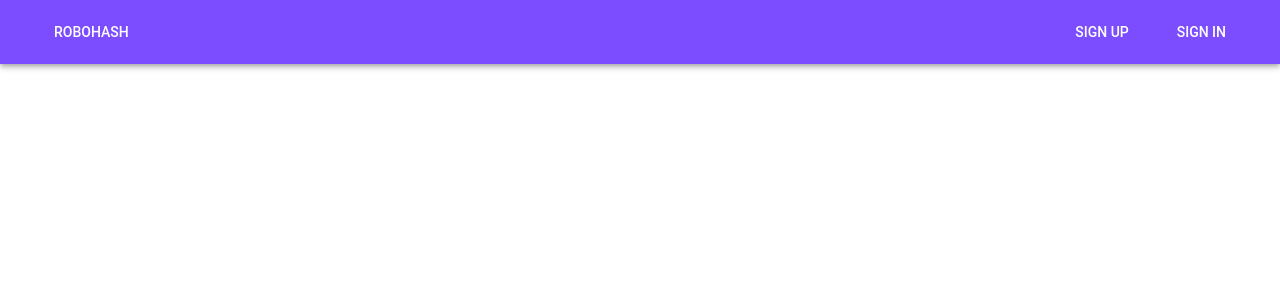
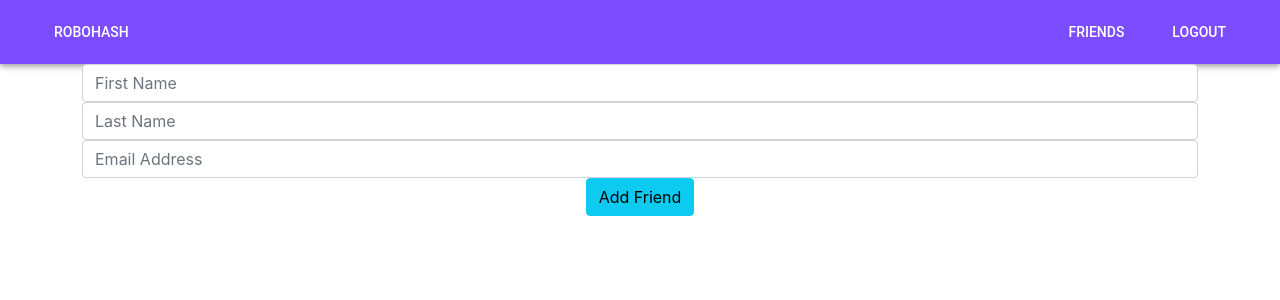
Before and after one commit to gbj1220/robohash-frontend, a React (Create React App) app: page /friends-list in a window 1280 px wide. Shown: the top 300 px of the page. Built offline with nearby package versions, Linux system fonts and the light colour scheme; sample sign-in values are in the browser's storage.

Commit message:
Working on PrivateRoutes and friendsList

```diff
--- a/package.json
+++ b/package.json
@@ -8,6 +8,8 @@
     "@testing-library/react": "^11.2.6",
     "@testing-library/user-event": "^12.8.3",
     "axios": "^0.21.1",
+    "cors": "^2.8.5",
+    "dotenv": "^8.2.0",
     "jwt-decode": "^3.1.2",
     "react": "^17.0.2",
     "react-dom": "^17.0.2",
--- a/src/MainRouter.js
+++ b/src/MainRouter.js
@@ -1,12 +1,14 @@
 import React from "react";
-import { Switch } from "react-router-dom";
+import { Switch, Route } from "react-router-dom";
 import PrivateRoute from "./PrivateRoute/PrivateRoute";
 
-const Home = React.lazy(() => import("./components/Home/Home"));
+const Home = React.lazy(() => import("./components/AuthHome/AuthHome"));
 const Navbar = React.lazy(() => import("./components/Navbar/Navbar"));
 const Login = React.lazy(() => import("./components/SignIn/SignIn"));
 const SignUp = React.lazy(() => import("./components/SignUp/SignUp"));
-const Profile = React.lazy(() => import("./components/Profile/Profile"));
+const FriendsList = React.lazy(() =>
+  import("./components/FriendsList/FriendsList")
+);
 const AuthHome = React.lazy(() => import("./components/AuthHome/AuthHome"));
 
 function MainRouter() {
@@ -15,10 +17,10 @@ function MainRouter() {
       <Navbar />
       <Switch>
         <PrivateRoute exact path='/auth-home' component={AuthHome} />
-        <PrivateRoute exact path='/profile' component={Profile} />
-        <PrivateRoute exact path='/login' component={Login} />
-        <PrivateRoute exact path='/sign-up' component={SignUp} />
-        <PrivateRoute exact path='/' component={Login} />
+        <PrivateRoute exact path='/friends-list' component={FriendsList} />
+        <Route exact path='/login' component={Login} />
+        <Route exact path='/sign-up' component={SignUp} />
+        <Route exact path='/' component={Login} />
       </Switch>
     </>
   );
--- a/src/components/AuthHome/AuthHome.js
+++ b/src/components/AuthHome/AuthHome.js
@@ -1,4 +1,4 @@
-import React, { useEffect, useContext } from "react";
+import React, { useEffect, useContext, useState } from "react";
 import useAuthenticationHooks from "../Hooks/useAuthentication";
 import { AuthContext } from "../context/AuthContext";
 import { makeStyles } from "@material-ui/core/styles";
@@ -7,57 +7,39 @@ import CardActions from "@material-ui/core/CardActions";
 import CardContent from "@material-ui/core/CardContent";
 import Button from "@material-ui/core/Button";
 import Typography from "@material-ui/core/Typography";
+import axios from "axios";
 
-const useStyles = makeStyles({
-  root: {
-    minWidth: 275,
-  },
-  bullet: {
-    display: "inline-block",
-    margin: "0 2px",
-    transform: "scale(0.8)",
-  },
-  title: {
-    fontSize: 14,
-  },
-  pos: {
-    marginBottom: 12,
-  },
-});
+require("dotenv").config();
 
 function AuthHome(props) {
-  var axios = require("axios").default;
+  const [searchValue, setSearchValue] = useState("");
+  const [apiResponse, setApiResponse] = useState("");
 
-  const CallApi = async () => {
-    var options = {
-      method: "GET",
-      url: "https://robohash.p.rapidapi.com/index.php",
-      params: { text: "kawasaki" },
-      headers: {
-        "x-rapidapi-key": "5f2310c1a5mshfe87a4d13294ae6p1224cbjsn998d0ac7748c",
-        "x-rapidapi-host": "robohash.p.rapidapi.com",
-      },
-    };
-
-    axios
-      .request(options)
-      .then(function (response) {
-        console.log(response.data);
-      })
-      .catch(function (error) {
-        console.error(error);
-      });
+  const callApi = async () => {
+    try {
+      const fetchData = await axios.get(
+        `https://robohash.p.rapidapi.com/index.php?text=${searchValue}`,
+        {
+          headers: {
+            "x-rapidapi-key": "",
+            "x-rapidapi-host": "robohash.p.rapidapi.com",
+          },
+        }
+      );
+      setApiResponse(fetchData);
+      console.log(apiResponse);
+      return apiResponse;
+    } catch (e) {
+      console.log(e);
+    }
   };
 
-  const classes = useStyles();
-  const bull = <span className={classes.bullet}>•</span>;
   const [checkToken] = useAuthenticationHooks();
   const authContext = useContext(AuthContext);
 
   useEffect(() => {
     let token = checkToken();
     if (token) {
-      CallApi();
       authContext.dispatch({ type: "LOGIN", user: token.email });
       props.history.push("/auth-home");
     } else {
@@ -65,7 +47,36 @@ function AuthHome(props) {
     }
   }, []);
 
-  return <></>;
+  const handleOnSubmit = (e) => {
+    e.preventDefault();
+  };
+
+  const handleOnChange = (e) => {
+    setSearchValue(e.target.value);
+    console.log(searchValue);
+  };
+
+  return (
+    <div className='input-group mb-3' style={{ marginLeft: "500px" }}>
+      <form className='main-form' onSubmit={handleOnSubmit}>
+        <img src={apiResponse} />
+        <input
+          type='text'
+          className='form-control'
+          placeholder='Create a robot'
+          aria-label='robot-creation-input'
+          onChange={(e) => handleOnChange(e)}
+        />
+        <button
+          type='button'
+          className='btn btn-info'
+          onClick={() => callApi()}
+        >
+          Get Robot
+        </button>
+      </form>
+    </div>
+  );
 }
 
 export default AuthHome;
--- /dev/null
+++ b/src/components/FriendsList/FriendsList.js
@@ -0,0 +1,107 @@
+import React, { useEffect, useContext, useState } from "react";
+import checkToken from "../Hooks/useAuthentication";
+import { AuthContext } from "../context/AuthContext";
+import useAuthenticationHooks from "../Hooks/useAuthentication";
+import useInputHooks from "../Hooks/useInputHooks";
+import useEmailHooks from "../Hooks/useEmailHooks";
+import axios from "axios";
+import jwtDecode from "jwt-decode";
+
+const FriendsList = (props) => {
+  const authContext = useContext(AuthContext);
+
+  const [friendsArray, setFriendsArray] = useState("");
+
+  const [firstName, setFirstName] = useInputHooks();
+  const [lastName, setLastName] = useInputHooks();
+  const [email, setEmail] = useEmailHooks();
+  const [checkToken] = useAuthenticationHooks();
+
+  useEffect(() => {
+    let token = checkToken();
+    if (token) {
+      authContext.dispatch({ type: "LOGIN", user: token.email });
+      props.history.push("/friends-list");
+    } else {
+      props.history.push("/login");
+    }
+  }, []);
+
+  const handleOnSubmit = async (e) => {
+    e.preventDefault();
+
+    const jwtToken = localStorage.getItem("jwtToken");
+
+    try {
+      const payload = await axios.post(
+        "http://localhost:3001/friends/create-friend",
+        {
+          firstName,
+          lastName,
+          email,
+        },
+        {
+          headers: {
+            authorization: `Bearer ${jwtToken}`,
+          },
+        }
+      );
+      const newFriendsArray = [...friendsArray, payload.data.friends];
+      setFriendsArray(newFriendsArray);
+    } catch (e) {
+      console.log(e);
+    }
+  };
+
+  const displayFriendsList = async () => {
+    try {
+      let jwtToken = localStorage.getItem("jwtToken");
+
+      let getList = axios.get("http://localhost3001/friends/get-friends-list", {
+        headers: {
+          authorization: `Bearer ${jwtToken}`,
+        },
+      });
+      console.log(getList);
+    } catch (e) {
+      console.log(e);
+    }
+  };
+
+  return (
+    <>
+      <form className='friends-list' onSubmit={handleOnSubmit}>
+        <div className='container' style={{ textAlign: "center" }}>
+          <input
+            type='text'
+            value={firstName}
+            className='form-control'
+            placeholder='First Name'
+            onChange={(e) => setFirstName(e)}
+          />
+          <input
+            type='text'
+            value={lastName}
+            className='form-control'
+            placeholder='Last Name'
+            onChange={(e) => setLastName(e)}
+          />
+          <input
+            type='email'
+            value={email}
+            className='form-control'
+            placeholder='Email Address'
+            onChange={(e) => setEmail(e)}
+          />
+          <div>
+            <button className='btn btn-info' type='submit'>
+              Add Friend
+            </button>
+          </div>
+        </div>
+      </form>
+    </>
+  );
+};
+
+export default FriendsList;
--- a/src/components/Navbar/Navbar.js
+++ b/src/components/Navbar/Navbar.js
@@ -50,13 +50,13 @@ function Navbar(props) {
           {authContext.state.isAuth ? (
             <>
               <NavLink
-                to='/profile'
+                to='/friends-list'
                 exact
                 className='nav-link'
                 activeClassName='active-nav-link'
                 style={{ color: "white" }}
               >
-                <Button color='inherit'>Profile</Button>
+                <Button color='inherit'>Friends</Button>
               </NavLink>
               <NavLink
                 to='login'
--- a/src/components/Profile/Profile.js
+++ /dev/null
@@ -1,27 +0,0 @@
-import React, { useEffect, useContext } from "react";
-import checkToken from "../Hooks/useAuthentication";
-import { AuthContext } from "../context/AuthContext";
-
-const Profile = () => {
-  const authContext = useContext(AuthContext);
-
-  useEffect(() => {
-    let token = checkToken();
-    if (token) {
-      authContext.dispatch({ type: "LOGIN", user: token.email });
-    } else {
-    }
-  }, []);
-
-  return (
-    <>
-      <form className='profile'>
-        <div className='container' style={{ textAlign: "center" }}>
-          {authContext.state.user.email}
-        </div>
-      </form>
-    </>
-  );
-};
-
-export default Profile;
--- a/src/components/SignUp/SignUp.js
+++ b/src/components/SignUp/SignUp.js
@@ -23,9 +23,8 @@ function Copyright() {
       {"Copyright © "}
       <Link color='inherit' href='https://material-ui.com/'>
         Your Website
-      </Link>{" "}
+      </Link>
       {new Date().getFullYear()}
-      {"."}
     </Typography>
   );
 }
@@ -103,8 +102,11 @@ function SignUp(props) {
 
   useEffect(() => {
     let token = checkToken();
-    if (token) {
+    if (!token) {
       props.history.push("/auth-home");
+      console.log(token);
+    } else {
+      props.history.push("/sign-up");
     }
   }, []);
 
```
Also changed, not shown: 2 other files (tests, documents, lock files or other folders).
